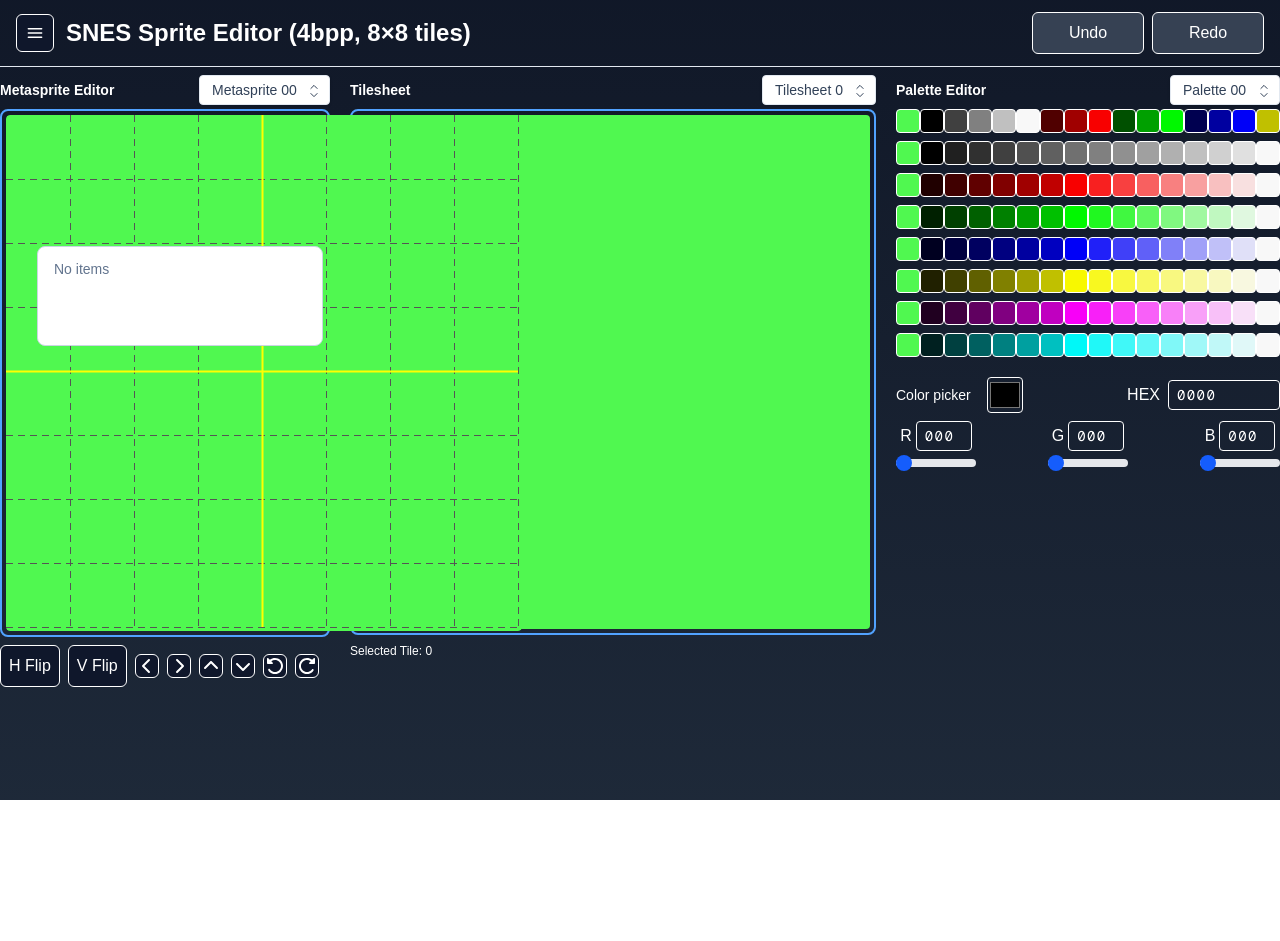
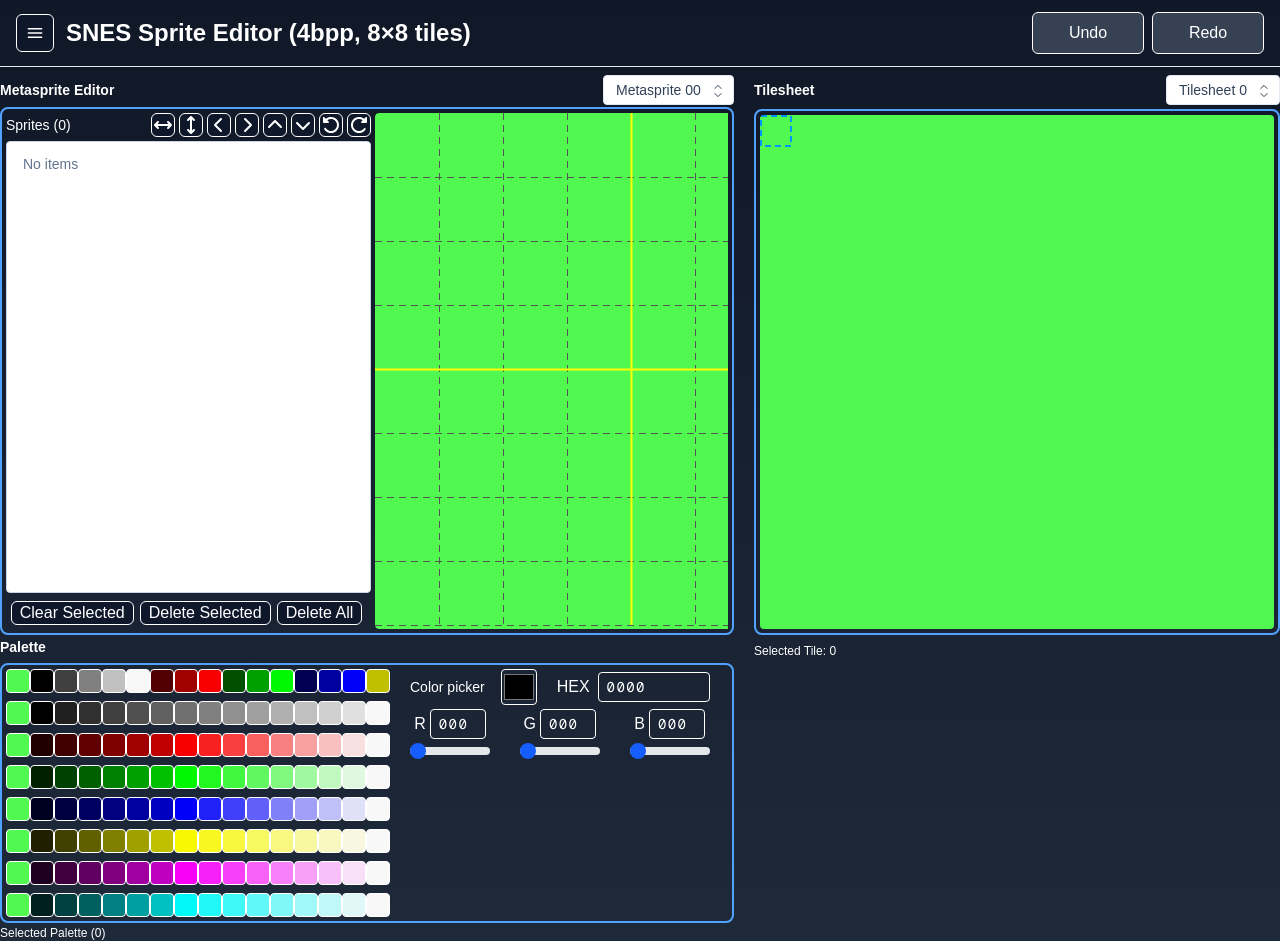
Before and after one commit to soshimozi/snes-tools, a Next.js app: page /sprite/editor in a window 1280 px wide. Before the commit the page ends 800 px from the top, so only its background shows below. Built offline with nearby package versions, Linux system fonts and the light colour scheme.

Commit message:
refactor UI

```diff
--- a/src/components/ChevronButton.tsx
+++ b/src/components/ChevronButton.tsx
@@ -9,9 +9,13 @@ import {
   faChevronDown,
   faRotateBackward,
   faRotateForward,
+  faLeftRight,
+  faUpDown,
+  faArrowsUpDown,
+  faArrowsLeftRight,
 } from "@fortawesome/free-solid-svg-icons";
 
-type Direction = "right" | "left" | "up" | "down" | "rotate-ccw" | "rotate-cw";
+type Direction = "right" | "left" | "up" | "down" | "rotate-ccw" | "rotate-cw" | "flip-horizontal" | "flip-vertical";
 
 const iconFor: Record<Direction, any> = {
   right: faChevronRight,
@@ -19,7 +23,9 @@ const iconFor: Record<Direction, any> = {
   up: faChevronUp,
   down: faChevronDown,
   "rotate-ccw": faRotateBackward,
-  "rotate-cw": faRotateForward
+  "rotate-cw": faRotateForward,
+  "flip-horizontal": faArrowsLeftRight,
+  "flip-vertical": faArrowsUpDown
 };
 
 type Props = React.ButtonHTMLAttributes<HTMLButtonElement> & {
--- a/src/components/SingleSelectList.tsx
+++ b/src/components/SingleSelectList.tsx
@@ -6,6 +6,7 @@ import React, { useEffect, useId, useRef, useState } from "react";
 
 export type SelectOption = {
   value: string;
+  title: string;
   lines: string[];     // multi-line label (each string renders on its own line)
   disabled?: boolean;
 };
@@ -262,7 +263,7 @@ const clearDnD = () => {
         tabIndex={0}
         onDragEnd={clearDnD}
         onKeyDown={onKeyDown}
-        className="w-full rounded-lg border border-slate-300 bg-white p-1 outline-none focus:ring-2 focus:ring-indigo-500"
+        className="w-full rounded border border-slate-300 bg-white p-1 outline-none focus:ring-2 focus:ring-indigo-500"
         style={{ maxHeight, overflow: "auto", minHeight }}
       >
         {options.map((opt, i) => {
@@ -286,6 +287,7 @@ const clearDnD = () => {
             <li
               key={opt.value}
               role="option"
+              title={opt.title}
               aria-selected={selected}
               aria-disabled={opt.disabled || undefined}
               onMouseEnter={() => setActiveIndex(i)}
@@ -323,7 +325,7 @@ const clearDnD = () => {
                   {opt.lines.map((line, idx) => (
                     <span
                       key={idx}
-                      className={idx === 0 ? "text-sm font-medium text-slate-800" : "text-xs text-slate-600"}
+                      className={idx === 0 ? "text-xs font-medium text-slate-800" : "text-xs text-slate-600"}
                     >
                       {line}
                     </span>
@@ -334,7 +336,7 @@ const clearDnD = () => {
                   type="button"
                   aria-label="Delete item"
                   title="Delete"
-                  className="ml-3 shrink-0 rounded-md border border-red-600 bg-red-600 px-2 py-1 text-white text-xs
+                  className="ml-3 shrink-0 rounded-md border border-red-600 bg-red-600 px-2 py-1 text-white text-[10px]
                              hover:bg-red-700 focus:outline-none focus:ring-2 focus:ring-red-400 active:brightness-110"
                   onClick={(e) => {
                     e.stopPropagation();
--- a/src/components/SnesSpriteEditor.tsx
+++ b/src/components/SnesSpriteEditor.tsx
@@ -127,8 +127,10 @@ export default function SNESpriteEditor() {
       currentMetaSpriteEntries.map(entry => ({
         value: entry.id,
         lines: [
+          `Tile: ${entry.tileIndex}, Sheet: ${entry.tileSheetIndex}, Palette: ${entry.paletteIndex}, x: ${entry.x}, y: ${entry.y}`,
+        ],
+        title:
           `Tile: ${entry.tileIndex}, Sheet: ${entry.tileSheetIndex}, Palette: ${entry.paletteIndex}, x: ${entry.x}, y: ${entry.y}, h: ${entry.h ? 1 : 0}, v: ${entry.v ? 1 : 0}, r: ${entry.r}`,
-        ],
       })),
     [currentMetaSpriteEntries]
   );
@@ -297,6 +299,14 @@ export default function SNESpriteEditor() {
   const deleteAll = () => {
     update(d => {
       d.metasprites[d.currentMetasprite].entries = [];
+      d.selectedIds = [];
+      return d;
+    });
+  };
+
+
+  const clearSelected = () => {
+    update(d => {
       d.selectedIds = [];
       return d;
     });
@@ -523,7 +533,11 @@ export default function SNESpriteEditor() {
 
   // ---------- Palette view ----------
   const paletteView = useMemo(
-    () => s.palettes.map((pal, palIndex) => (
+    () => (
+            <div className="flex flex-col gap-2">
+
+    {s.palettes.map((pal, palIndex) => (
+
       <div key={palIndex} className="flex flex-row">
         {pal.map((hex, i) => (
           <button
@@ -535,7 +549,8 @@ export default function SNESpriteEditor() {
           />
         ))}
       </div>
-    )),
+    ))}
+    </div>),
     [s.palettes, s.currentPalette, s.currentColor, update]
   );
 
@@ -654,7 +669,7 @@ export default function SNESpriteEditor() {
             <div className="flex flex-row gap-5 justify-center">
 
               {/* Metasprite Editor column */}
-              <div className="flex flex-col gap-1">
+              <div className="flex flex-col gap-[2px]">
                 <div className="flex flex-row justify-between items-center">
                   <span className="text-sm font-bold">Metasprite Editor</span>
 
@@ -676,43 +691,31 @@ export default function SNESpriteEditor() {
                 </div>
 
                 <div className="flex flex-col">
-                <div className="flex flex-row mb-2 p-1 rounded-lg border-2 border-blue-400 bg-transparent">
-                  <div className="grid grid-cols-[minmax(0,1fr)_18rem] gap-3 items-stretch">
-                    <div className="min-w-0 h-full">
-                    {/* Canvas */}
-                    <MetaSpriteEditor
-                      entries={currentMetaSpriteEntries}
-                      tilesheets={s.tilesheets}
-                      drawGrid={s.drawGrid}
-                      selectedTiles={selectedTiles}
-                      selectedRegion={s.selectedTileRegion}
-                      palettes={s.palettes}
-                      highlightSelected={s.highlightSelected}
-                      selected={selectedEntries}
-                      onClick={updateMetasprite}
-                      transparentIndex0={s.showIndex0Transparency}
-                    />
-                    </div>
+                  <div className="flex flex-row p-1 rounded-lg border-2 border-blue-400 bg-transparent w-full overflow-hidden">
+                    <div className="grid grid-cols-[365px_minmax(0,1fr)] gap-1 items-stretch min-h-0">
 
                       {/* Right rail: sprites list */}
-                    <aside className="flex flex-col min-h-[320px] max-h-[512px] my-auto">
-                      <div className="flex items-center justify-between mb-2">
+                      <aside className="flex flex-col overflow-hidden gap-1">
+                        <div className="flex justify-between items-center">
                           <span className="text-sm font-medium">
                             Sprites ({currentMetaSpriteEntries.length})
                           </span>
-                        <div className="flex gap-2">
-                          <StyledButton width={35} className="h-6" onClick={deleteSelected}>
-                            Clear Selected
-                          </StyledButton>
-                          <StyledButton width={35} className="h-6" onClick={deleteAll}>
-                            Clear
-                          </StyledButton>
+                            <div className="flex flex-row gap-1">
+                              <ChevronButton title="Flip Horizontal" onClick={flipHorizontal} direction="flip-horizontal" />
+                              <ChevronButton title="Flip Vertical" onClick={flipVertical}  direction="flip-vertical"/>
+                              <ChevronButton title="Shift Left"  direction="left"  onClick={() => shiftMetaSprite(-1, 0)} />
+                              <ChevronButton title="Shift Right" direction="right" onClick={() => shiftMetaSprite(1, 0)} />
+                              <ChevronButton title="Shift Up"    direction="up"    onClick={() => shiftMetaSprite(0, -1)} />
+                              <ChevronButton title="Shift Down"  direction="down"  onClick={() => shiftMetaSprite(0, 1)} />
+                              <ChevronButton title="Rotate CCW"  direction="rotate-ccw" onClick={rotateMetaSpriteCCW} />
+                              <ChevronButton title="Rotate CW"   direction="rotate-cw"  onClick={rotateMetaSpriteCW} />
                             </div>
                         </div>
-
-                      <div className="flex-1 overflow-auto rounded border border-slate-200">
+                        <div className="flex">
                           <SelectList
-                          maxHeight={9999}             // rail controls height; container scrolls
+                            className="w-full"
+                            maxHeight={452}             // rail controls height; container scrolls
+                            minHeight={452}
                             options={options}
                             values={s.selectedIds}
                             onChange={(ids) => update(d => (d.selectedIds = ids, d))}
@@ -748,11 +751,21 @@ export default function SNESpriteEditor() {
                             }}
                           />
                         </div>
-                    </aside>
-                  </div>
+                          <div className="flex justify-center gap-[6px] items-center mt-1 ml-1 mr-2">
+                            <StyledButton width={35} className="h-6" onClick={clearSelected}>
+                              Clear Selected
+                            </StyledButton>
+                            <StyledButton width={35} className="h-6" onClick={deleteSelected}>
+                              Delete Selected
+                            </StyledButton>
+                            <StyledButton width={35} className="h-6" onClick={deleteAll}>
+                              Delete All
+                            </StyledButton>
                           </div>
 
-                  {/* <div className="mb-2 p-1 rounded-lg border-2 border-blue-400 bg-transparent">
+                      </aside>
+                      <div className="min-w-0 min-h-0 overflow-auto">
+                      {/* Canvas */}
                       <MetaSpriteEditor
                         entries={currentMetaSpriteEntries}
                         tilesheets={s.tilesheets}
@@ -765,74 +778,50 @@ export default function SNESpriteEditor() {
                         onClick={updateMetasprite}
                         transparentIndex0={s.showIndex0Transparency}
                       />
-                  </div> */}
+                      </div>
 
-                  <div className="flex flex-row gap-10">
-                    <div className="flex flex-col">
-
-                      <div className="flex justify-between w-full items-center">
-                        <div className="flex flex-row gap-2 items-center">
-                          <StyledButton width={25} onClick={flipHorizontal}>H Flip</StyledButton>
-                          <StyledButton width={25} onClick={flipVertical}>V Flip</StyledButton>
-
-                          <ChevronButton title="Shift Left"  direction="left"  onClick={() => shiftMetaSprite(-1, 0)} />
-                          <ChevronButton title="Shift Right" direction="right" onClick={() => shiftMetaSprite(1, 0)} />
-                          <ChevronButton title="Shift Up"    direction="up"    onClick={() => shiftMetaSprite(0, -1)} />
-                          <ChevronButton title="Shift Down"  direction="down"  onClick={() => shiftMetaSprite(0, 1)} />
-                          <ChevronButton title="Rotate CCW"  direction="rotate-ccw" onClick={rotateMetaSpriteCCW} />
-                          <ChevronButton title="Rotate CW"   direction="rotate-cw"  onClick={rotateMetaSpriteCW} />
+                    </div>
                   </div>
                 </div>
 
-                      {/* <div className="flex flex-col w-130 gap-1">
-                        <div className="flex flex-row justify-between items-center">
-                          <span className="mt-1 text-sm">List of Sprites {currentMetaSpriteEntries.length}</span>
-                          <div className="flex gap-2">
-                          <StyledButton width={35} className="h-5" onClick={deleteSelected}>Clear Selected</StyledButton>
-                          <StyledButton width={35} className="h-5" onClick={deleteAll}>Clear</StyledButton>
+                <div className="text-sm font-bold">Palette</div>
+
+
+
+                <div className="flex flex-row gap-5 mt-1 justify-start rounded-lg border-2 border-blue-400 p-1">
+
+                  {paletteView}
+
+                  <div className="flex flex-col">
+                      <div className="flex flex-row gap-5">
+                        <div className="flex">
+                          <ColorPicker555
+                            value={s.palettes[s.currentPalette][s.currentColor]}
+                            onColorChange={onColorPickerChange}
+                          />
+                        </div>
+                        <div className="flex flex-row items-center gap-2">
+                          <label>HEX</label>
+                          <input
+                            type="text"
+                            placeholder="0000"
+                            value={s.bgrPalettes[s.currentPalette][s.currentColor]}
+                            onChange={handleBGRChange}
+                            className="w-28 border rounded px-2 py-1 font-mono text-sm uppercase tracking-widest"
+                            title="Enter 4 hex digits (bit15 auto-cleared)"
+                          />
                         </div>
                       </div>
 
-                        <SelectList
-                          maxHeight={200}
-                          onDrop={(fromIndex, toIndex) => {
-                            update(d => {
-                              const ms = d.metasprites[d.currentMetasprite];
-                              ms.entries = moveItem(ms.entries, fromIndex, toIndex);
-                              return d;
-                            });
-                          }}
-                          onDropMulti={(fromIndices, insertBeforeIndex) => {
-                            update(d => {
-                              const arr = d.metasprites[d.currentMetasprite].entries;
-                              const order = [...fromIndices].sort((a, b) => a - b);
-                              const picked = order.map(i => arr[i]);
-                              const remaining = arr.filter((_, idx) => !order.includes(idx));
-                              const insertAt = Math.max(0, Math.min(insertBeforeIndex, remaining.length));
-                              d.metasprites[d.currentMetasprite].entries = [
-                                ...remaining.slice(0, insertAt),
-                                ...picked,
-                                ...remaining.slice(insertAt),
-                              ];
-                              return d;
-                            });
-                          }}
-                          options={options}
-                          values={s.selectedIds}
-                          onDeleteItem={(id) => {
-                            update(d => {
-                              const ms = d.metasprites[d.currentMetasprite];
-                              ms.entries = ms.entries.filter(e => e.id !== id);
-                              d.selectedIds = d.selectedIds.filter(x => x !== id);
-                              return d;
-                            });
-                          }}
-                          onChange={(ids) => update(d => (d.selectedIds = ids, d))}
-                        />
-                      </div> */}
+                      <div className="flex flex-row mt-1 justify-between w-full">
+                        <ColorChannelInput label="R" value={currentRed} onChange={handleChannel("r")} />
+                        <ColorChannelInput label="G" value={currentGreen} onChange={handleChannel("g")} />
+                        <ColorChannelInput label="B" value={currentBlue} onChange={handleChannel("b")} />
                       </div>
                     </div>
+
                 </div>
+                <div className="text-xs">Selected Palette ({s.currentPalette})</div>
             </div>
 
               {/* Tilesheet column */}
@@ -884,59 +873,6 @@ export default function SNESpriteEditor() {
                   </div>
                 </div>
               </div>
-
-              {/* Palette column */}
-              <div className="flex flex-col w-fit">
-                <div className="flex flex-col gap-1">
-                  <div className="flex flex-row justify-between items-center">
-                    <span className="text-sm font-bold">Palette Editor</span>
-                    <div className="relative">
-                      <select
-                        value={s.currentPalette}
-                        onChange={e => update(d => (d.currentPalette = parseInt(e.target.value), d))}
-                        className="w-full select-none bg-white text-slate-700 text-sm border border-slate-200 rounded pl-3 pr-8 py-1 focus:outline-none focus:border-slate-400 hover:border-slate-400 shadow-sm appearance-none cursor-pointer">
-                        {s.palettes.map((_, i) => (
-                          <option key={i} value={i}>{`Palette ${i.toString().padStart(2, "0")}`}</option>
-                        ))}
-                      </select>
-                      <svg xmlns="http://www.w3.org/2000/svg" fill="none" viewBox="0 0 24 24"
-                           strokeWidth="1.2" stroke="currentColor"
-                           className="h-5 w-5 ml-1 absolute top-1.5 right-1.5 text-slate-700">
-                        <path strokeLinecap="round" strokeLinejoin="round" d="M8.25 15 12 18.75 15.75 15m-7.5-6L12 5.25 15.75 9" />
-                      </svg>
-                    </div>
-                  </div>
-
-                  <div className="flex flex-col gap-2">{paletteView}</div>
-
-                  <div className="flex flex-row justify-between">
-                    <div className="flex mt-4">
-                      <ColorPicker555
-                        value={s.palettes[s.currentPalette][s.currentColor]}
-                        onColorChange={onColorPickerChange}
-                      />
-                    </div>
-                    <div className="flex mt-4 flex-row items-center gap-2">
-                      <label>HEX</label>
-                      <input
-                        type="text"
-                        placeholder="0000"
-                        value={s.bgrPalettes[s.currentPalette][s.currentColor]}
-                        onChange={handleBGRChange}
-                        className="w-28 border rounded px-2 py-1 font-mono text-sm uppercase tracking-widest"
-                        title="Enter 4 hex digits (bit15 auto-cleared)"
-                      />
-                    </div>
-                  </div>
-
-                  <div className="flex flex-row mt-1 justify-between w-full">
-                    <ColorChannelInput label="R" value={currentRed} onChange={handleChannel("r")} />
-                    <ColorChannelInput label="G" value={currentGreen} onChange={handleChannel("g")} />
-                    <ColorChannelInput label="B" value={currentBlue} onChange={handleChannel("b")} />
-                  </div>
-                </div>
-              </div>
-
             </div>
           </div>
         </main>
@@ -980,12 +916,17 @@ export default function SNESpriteEditor() {
                       s.showIndex0Transparency && pix === 0
                         ? checkerboardStyle(TILE_EDITOR_SCALE) // implied transparency
                         : { background: s.palettes[s.currentPalette][pix] ?? "#000" };
+
+                    const borderColor =
+                      s.showIndex0Transparency ? "border-yellow-200"
+                      : "boarder-slate-300";
+
                     return (
                     <div
                       key={`${x}-${y}`}
                       onMouseDown={onCellDown(x, y)}
                       onMouseMove={onCellMove(x, y)}
-                      className="border border-slate-300 hover:brightness-95"
+                      className={`border ${borderColor} hover:brightness-95`}
                       style={style}
                       title={`(${x},${y}) → ${pix}`}
                     />
--- a/src/misc/selectionOverlay.ts
+++ b/src/misc/selectionOverlay.ts
@@ -12,7 +12,7 @@ function strokeRectSolid(ctx:CanvasRenderingContext2D,x:number,y:number,w:number
   ctx.strokeRect(Math.round(x)+0.5, Math.round(y)+0.5, Math.round(w)-1, Math.round(h)-1);
   ctx.restore();
 }
-function fillTint(ctx:CanvasRenderingContext2D,x:number,y:number,w:number,h:number,rgba="rgba(59,130,246,0.07)"){
+function fillTint(ctx:CanvasRenderingContext2D,x:number,y:number,w:number,h:number,rgba="rgba(59,130,246,0.17)"){
   ctx.save(); ctx.fillStyle=rgba; ctx.fillRect(Math.round(x), Math.round(y), Math.round(w), Math.round(h)); ctx.restore();
 }
 function isOffGrid(e:MetaSpriteEntry, cellSize:number, tol=0.5){
@@ -37,7 +37,7 @@ export function drawSelectionOverlay(
 
   // A) per-tile at true positions (shows nudges)
   for (const e of selectedEntries) {
-    fillTint(ctx, e.x, e.y, cellSize, cellSize, "rgba(59,130,246,0.4)");
+    fillTint(ctx, e.x, e.y, cellSize, cellSize);
     strokeRectDashed(ctx, e.x, e.y, cellSize, cellSize, [4,3], 2, "#3b82f6");
     if (isOffGrid(e, cellSize)) drawOffGridMarker(ctx, e, cellSize);
   }
--- a/src/state/buildInitialDoc.ts
+++ b/src/state/buildInitialDoc.ts
@@ -1,4 +1,4 @@
-import { Palettes } from "@/misc/Palettes";
+import { Palettes } from "@/Palettes";
 import { EditorDoc } from "./EditorDoc";
 import { makeTiles } from "@/misc/Helpers";
 
```
Also changed, not shown: src/Palettes.ts (renamed from src/misc/Palettes.ts). Lines whose indentation alone changed are shown as unchanged.
